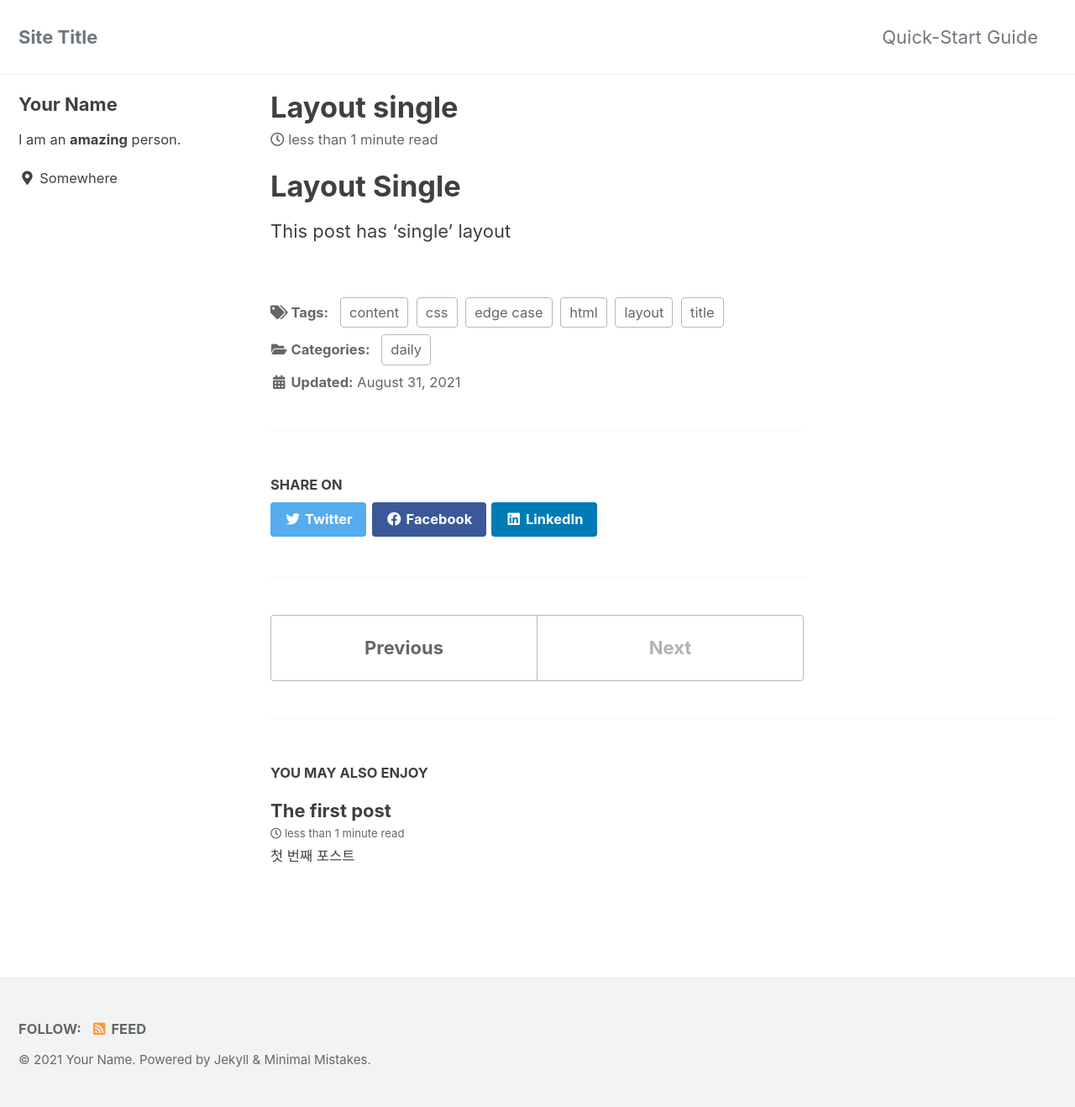
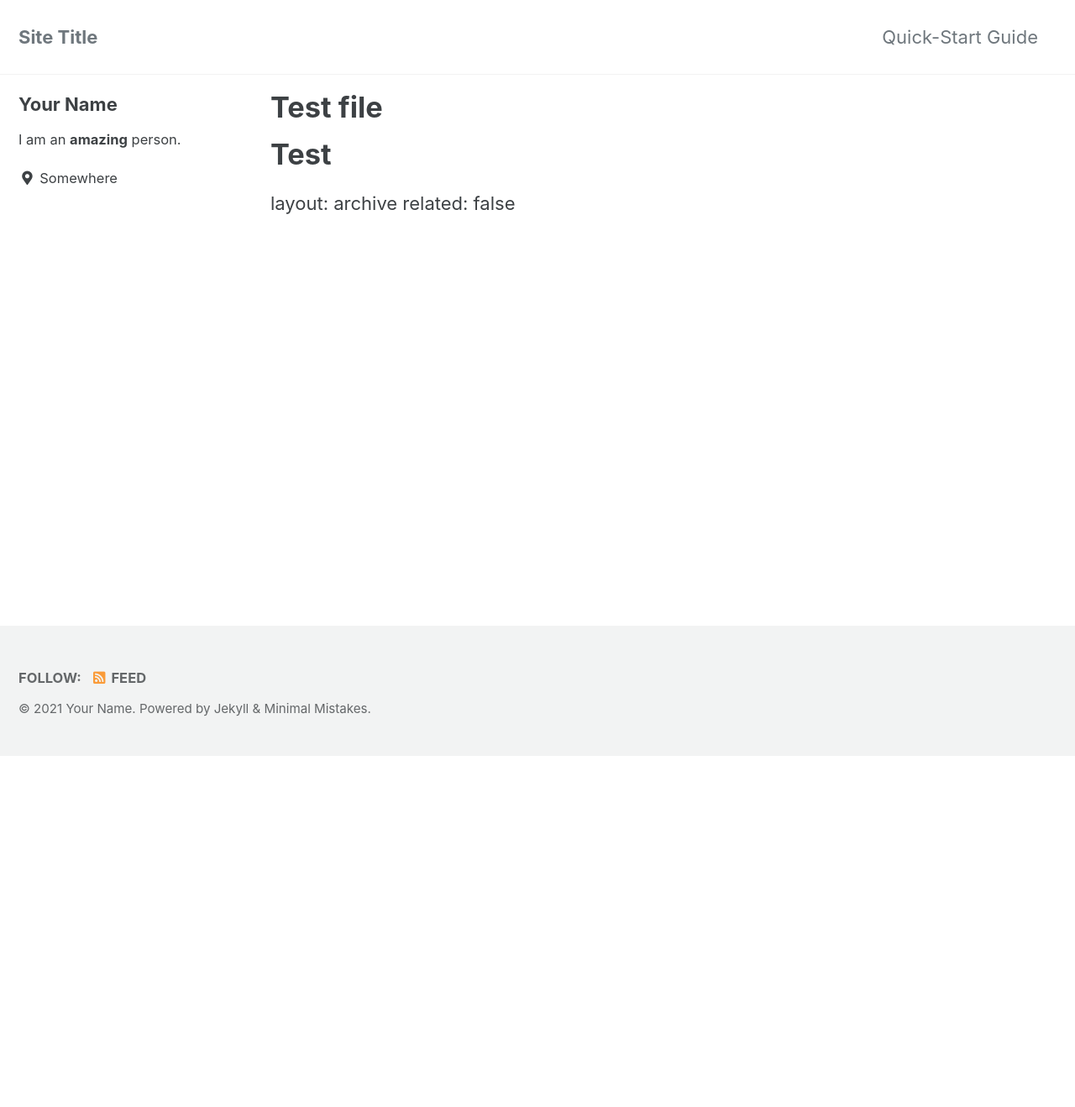
Before and after one commit to madstone290/madstone290.github.io, a Jekyll site: the page built from _posts/2021-08-31-Test File.md, in a window 1280 px wide. Shown: the whole page at 84% size. Built offline with Jekyll 4.4.1, drawn with Linux system fonts in a browser that asks for light colours; cached includes are drawn as plain includes; after the commit the page ends 900 px from its top, so only the background shows below that.

Commit message:
Rename 'Test File' and update content

```diff
--- a/_config.yml
+++ b/_config.yml
@@ -284,6 +284,6 @@ defaults:
       layout: single
       author_profile: true
       read_time: true
-      comments: # true
+      comments: true
       share: true
       related: true
--- a/_posts/2021-08-31-Layout Single.md
+++ b/_posts/2021-08-31-Test File.md
@@ -1,5 +1,6 @@
 ---
-layout: single
+layout: archive
+related: false
 categories:
   - daily
 tags:
@@ -11,6 +12,7 @@ tags:
   - title
 ---
 
-# Layout Single
+# Test
 
-This post has 'single' layout
+layout: archive
+related: false
```
